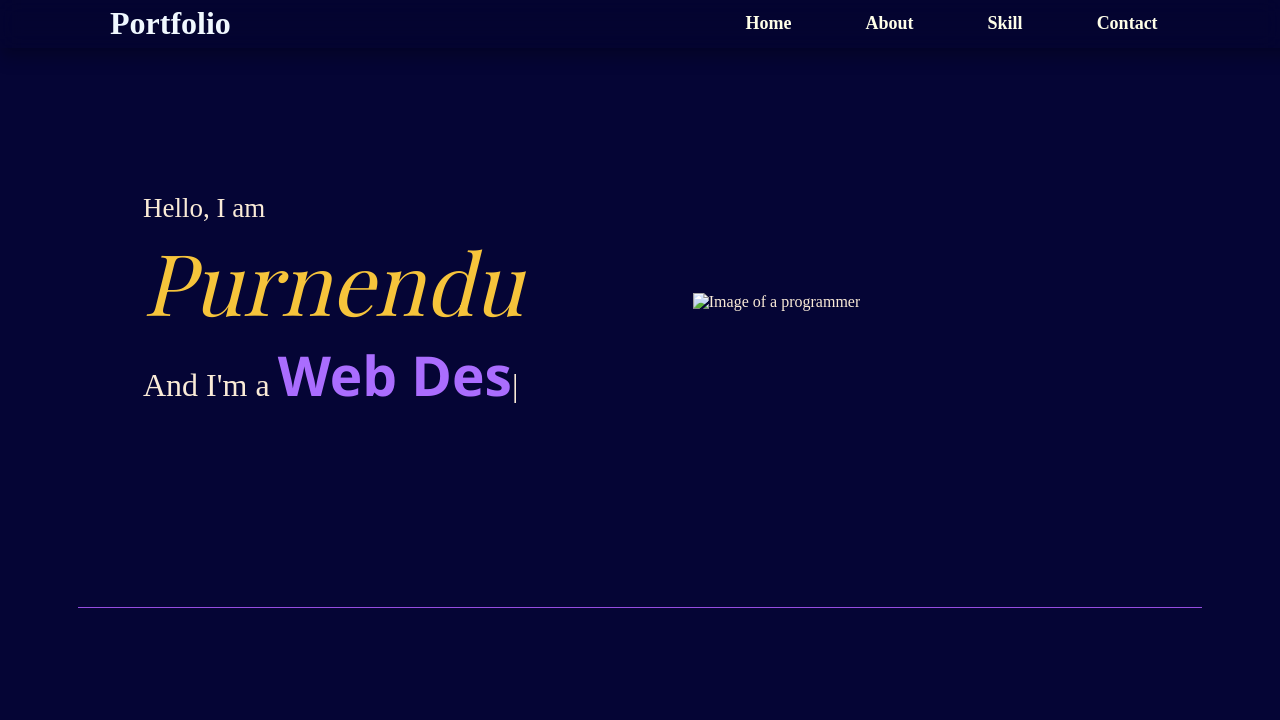
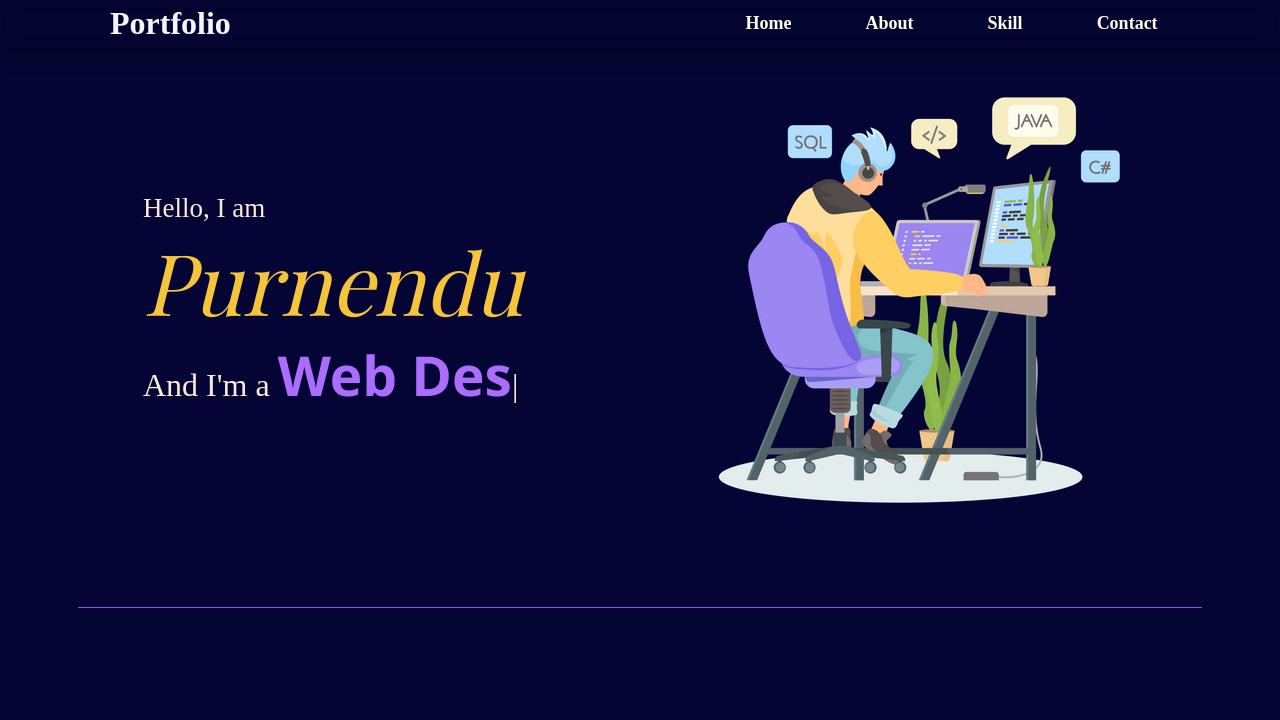
Before and after one commit to PURNENDU2005/Portfolio, a plain HTML site: page index.html in a window 1280 px wide. Shown: the top 720 px of the page. Drawn offline with nearby package versions, Linux system fonts and the light colour scheme; files whose address does not match are found by name; a web font is replaced by a local one.

Commit message:
Update index.html

```diff
--- a/index.html
+++ b/index.html
@@ -4,7 +4,7 @@
 <head>
     <meta charset="UTF-8">
     <meta name="viewport" content="width=device-width, initial-scale=1.0">
-    <title>Purnendu's Portfolio</title>
+    <title>Portfolio</title>
     <link rel="stylesheet" href="style.css">
     <link rel="preconnect" href="https://fonts.googleapis.com">
     <link rel="preconnect" href="https://fonts.gstatic.com" crossorigin>
@@ -50,7 +50,7 @@
                 </div>
             </div>
             <div class="sec1-flex">
-                <img src="/img/juu.png" alt="Image of a programmer" class="programmer-image">
+                <img src="juu.png" alt="Image of a programmer" class="programmer-image">
             </div>
         </section>
 
```
